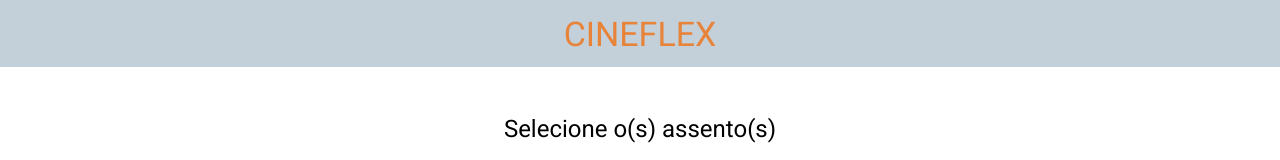
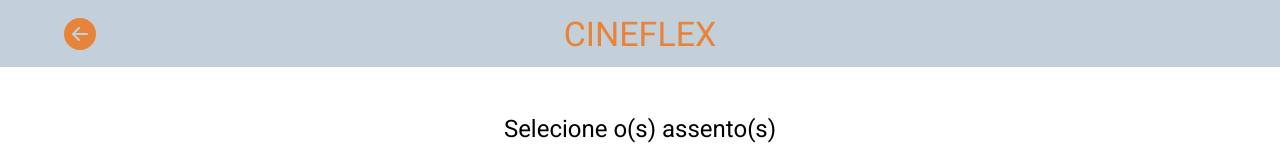
Before and after one commit to akiraTatesawa/projeto9-cineflex, a React (Create React App) app: page /assentos/1 in a window 1280 px wide. Shown: the top 160 px of the page. Built offline with nearby package versions, Linux system fonts and the light colour scheme; no server answers.

Commit message:
Back Button improved

```diff
--- a/src/components/App.js
+++ b/src/components/App.js
@@ -1,4 +1,4 @@
-import { Route, Routes, useNavigate } from "react-router-dom";
+import { Route, Routes, useNavigate, useLocation } from "react-router-dom";
 import { BsFillArrowLeftCircleFill } from "react-icons/bs";
 import { IconContext } from "react-icons";
 import { useState } from "react";
@@ -19,28 +19,28 @@
     date: "",
     time: "",
   });
-  const [isHomepage, setIsHomepage] = useState(true);
   const navigate = useNavigate();
+  const location = useLocation();
 
   return (
     <>
       <Header>
-        {!isHomepage ? (
-          <IconContext.Provider value={{ color: "#e8833a", size: "2em", style: { position: "absolute", left: "5%" },}}>
+        {location.pathname !== "/" ? (
+          <IconContext.Provider
+            value={{
+              color: "#e8833a",
+              size: "2em",
+              style: { position: "absolute", left: "5%" },
+            }}
+          >
             <BsFillArrowLeftCircleFill onClick={() => navigate(-1)} />
           </IconContext.Provider>
         ) : undefined}
         <h1>CINEFLEX</h1>
       </Header>
       <Routes>
-        <Route
-          path="/"
-          element={<MoviesSection setIsHomepage={setIsHomepage} />}
-        />
-        <Route
-          path="/sessoes/:idMovie"
-          element={<MovieDateShowtimes setIsHomepage={setIsHomepage} />}
-        />
+        <Route path="/" element={<MoviesSection />} />
+        <Route path="/sessoes/:idMovie" element={<MovieDateShowtimes />} />
         <Route
           path="/assentos/:idSessao"
           element={
--- a/src/components/MovieDateShowtimes.js
+++ b/src/components/MovieDateShowtimes.js
@@ -21,7 +21,7 @@
   );
 };
 
-export default function MovieDateShowtimes({ setIsHomepage }) {
+export default function MovieDateShowtimes() {
   const { idMovie } = useParams();
   const [movieDays, setMovieDays] = useState([]);
   const [movieData, setMovieData] = useState({});
@@ -35,8 +35,6 @@
       setMovieDays([...response.data.days]);
       setMovieData({ ...response.data });
     });
-
-    setIsHomepage(false);
     // eslint-disable-next-line react-hooks/exhaustive-deps
   }, []);
 
--- a/src/components/MoviesSection.js
+++ b/src/components/MoviesSection.js
@@ -14,7 +14,7 @@
   );
 }
 
-export default function MoviesSection({ setIsHomepage }) {
+export default function MoviesSection() {
   const [movies, setMovies] = useState([]);
 
   useEffect(() => {
@@ -24,9 +24,7 @@
 
     promise.then((response) => {
       setMovies([...response.data]);
-    });
-
-    setIsHomepage(true)
+    })
   // eslint-disable-next-line react-hooks/exhaustive-deps
   }, []);
 
```
